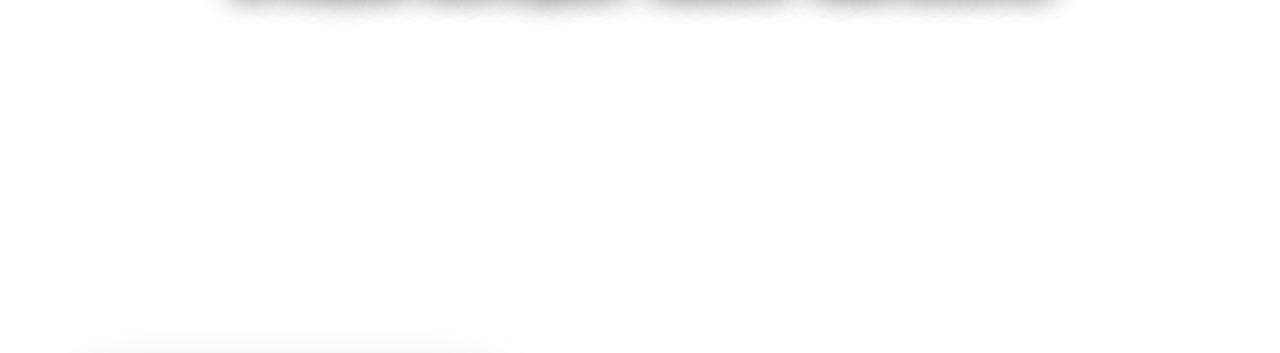
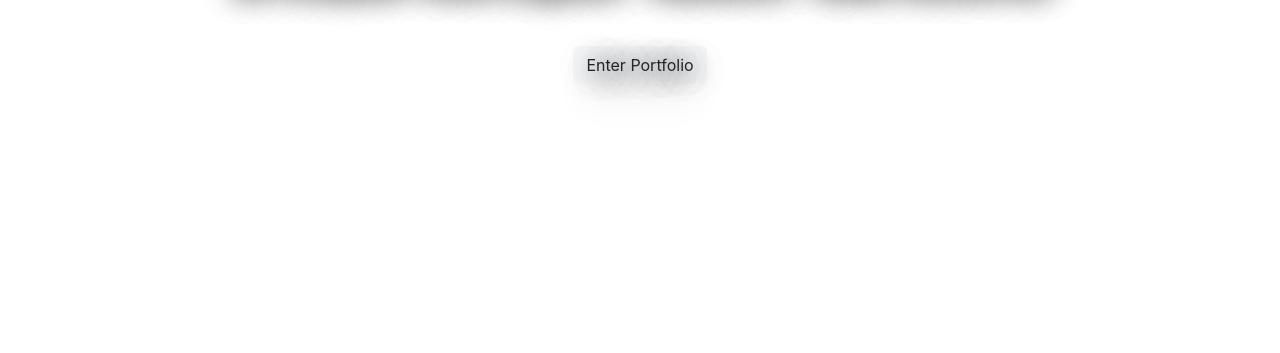
Before and after one commit to adheeshc/adheeshc.github.io, a plain HTML site: page index.html in a window 1280 px wide. Shown: the part 373-726 px from the top of the page. Drawn offline with Linux system fonts and the light colour scheme; files whose address does not match are found by name; a web font is replaced by a local one.

Commit message:
updated intro

```diff
--- a/index.html
+++ b/index.html
@@ -8,7 +8,8 @@
 	<link rel="icon" href="images/icon.png" type="image/x-icon">
 	<meta name="viewport" content="width=device-width, initial-scale=1, shrink-to-fit=no">
 	<meta name="author" content="Adheesh Chatterjee">
-	<meta name="keywords" content="Artificial Intelligence, Software Engineering, Machine Learning, Computer Vision, 3D reconstruction, object detection, SLAM, object tracking, C++, Python, OpenGL, OpenCV, Software Engineer, Software Engineering">
+	<meta name="keywords"
+		content="Artificial Intelligence, Software Engineering, Machine Learning, Computer Vision, 3D reconstruction, object detection, SLAM, object tracking, C++, Python, OpenGL, OpenCV, Software Engineer, Software Engineering">
 
 	<link href="https://fonts.googleapis.com/css?family=Poppins:100,200,300,400,500,600,700,800,900" rel="stylesheet">
 
@@ -26,10 +27,12 @@
 	<link href="css/bootstrap.min.css" rel="stylesheet">
 
 	<!-- Custom Fonts -->
-    <link href="https://fonts.googleapis.com/css?family=Source+Sans+Pro:300,400,700,300italic,400italic,700italic" rel="stylesheet" type="text/css">
+	<link href="https://fonts.googleapis.com/css?family=Source+Sans+Pro:300,400,700,300italic,400italic,700italic"
+		rel="stylesheet" type="text/css">
 	<link href="https://fonts.googleapis.com/css?family=Montserrat:400,700" rel="stylesheet" type="text/css">
 	<link href='https://fonts.googleapis.com/css?family=Kaushan+Script' rel='stylesheet' type='text/css'>
-    <link href='https://fonts.googleapis.com/css?family=Droid+Serif:400,700,400italic,700italic' rel='stylesheet' type='text/css'>
+	<link href='https://fonts.googleapis.com/css?family=Droid+Serif:400,700,400italic,700italic' rel='stylesheet'
+		type='text/css'>
 	<link href='https://fonts.googleapis.com/css?family=Roboto+Slab:400,100,300,700' rel='stylesheet' type='text/css'>
 
 	<!-- Global site tag (gtag.js) - Google Analytics -->
@@ -120,7 +123,7 @@
 				<h3 class="mb-5">
 					<em>3D Computer Vision Engineer - Roboticist - AI/ML Researcher</em>
 				</h3>
-
+				<a class="btn btn-xl btn-light js-scroll-trigger" href="#about-section">Enter Portfolio</a>
 			</div>
 			<div class="overlay"></div>
 	</header>
```
Lines whose indentation alone changed are shown as unchanged.
